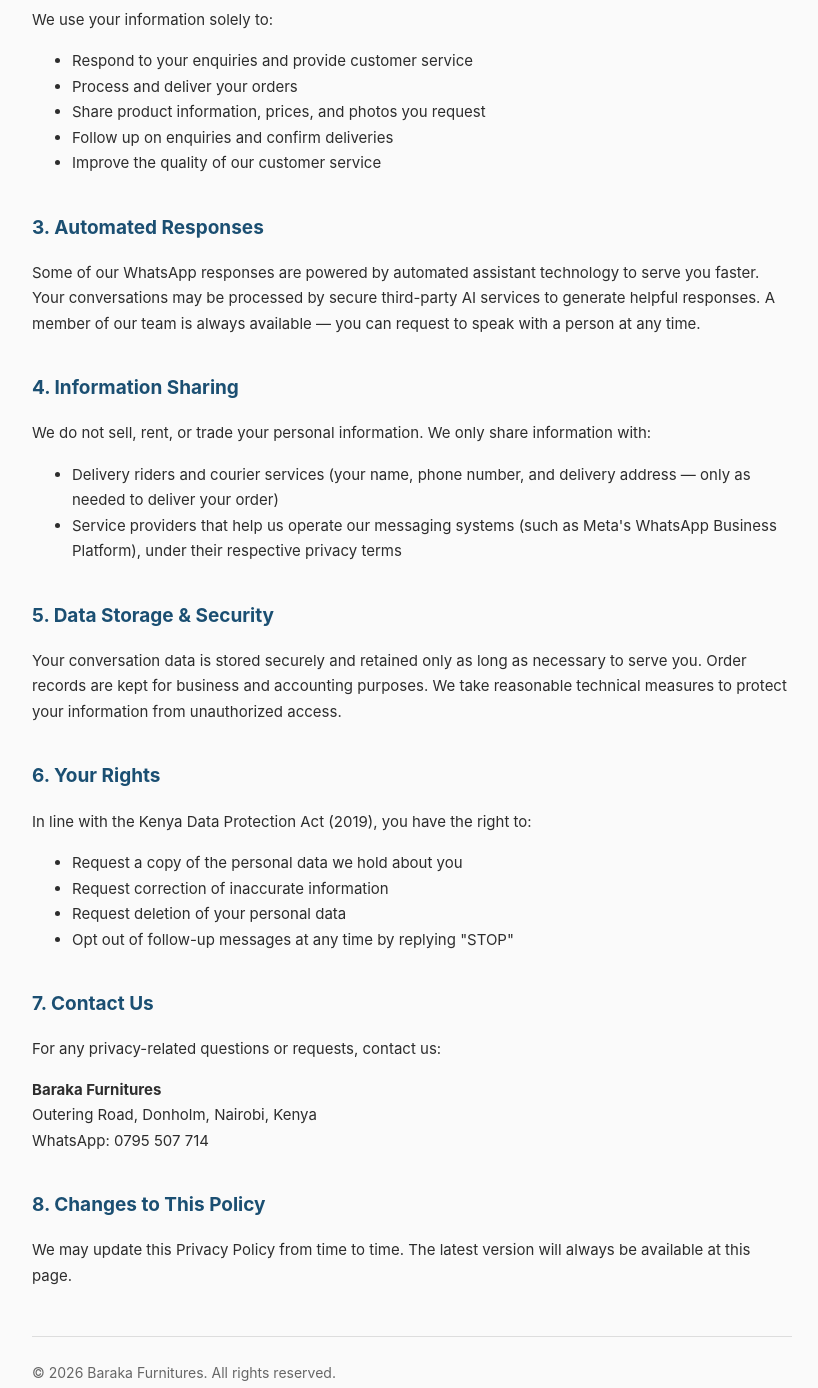
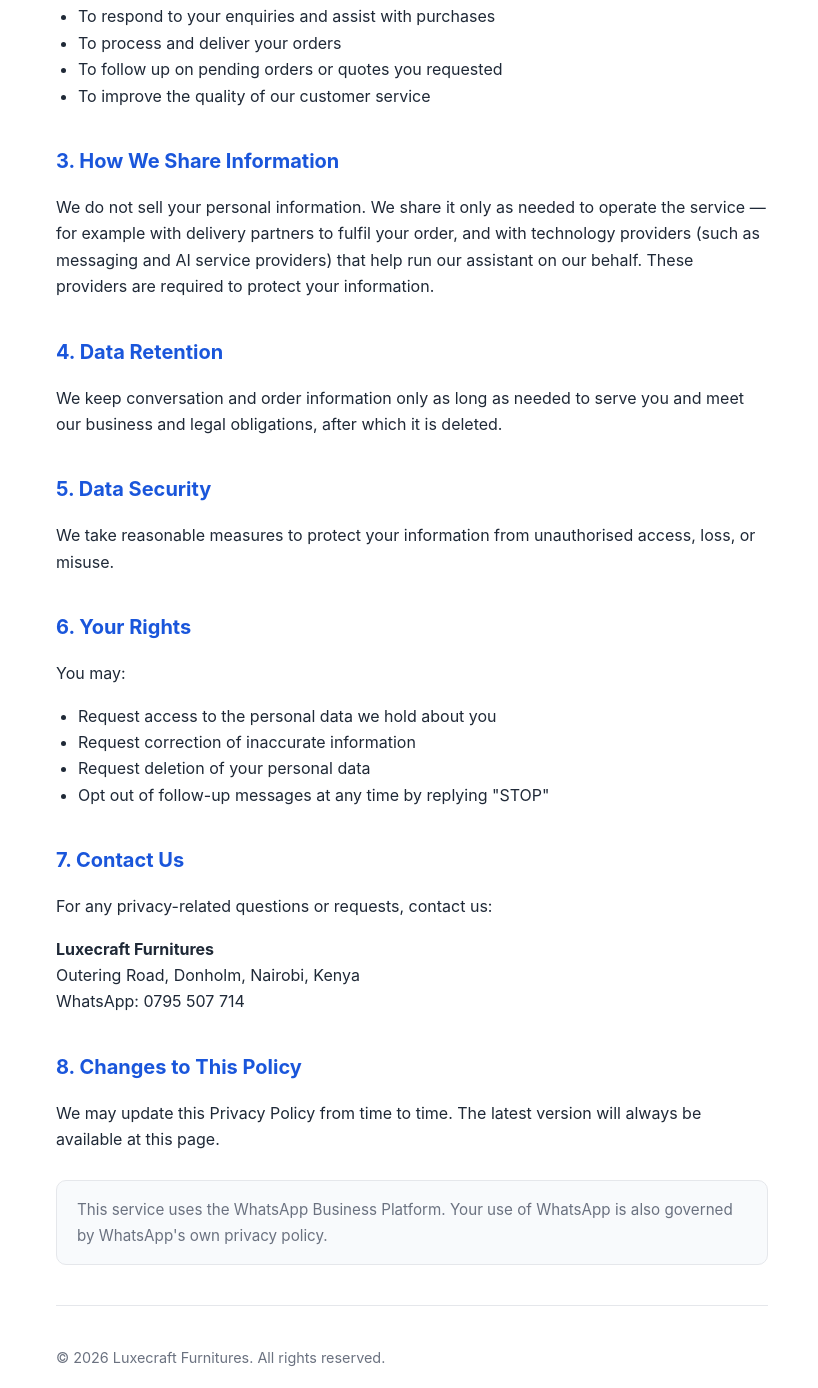
Before and after one commit to sethkisese709-a11y/baraka-privacy, a plain HTML site: page index.html in a window 1280 px wide. Shown: the part 583-1971 px from the top of the page, without its empty margins (228-1046 px from the left). Drawn offline with Linux system fonts and the light colour scheme.

Commit message:
Update index.html

```diff
--- a/index.html
+++ b/index.html
@@ -3,34 +3,36 @@
 <head>
 <meta charset="UTF-8">
 <meta name="viewport" content="width=device-width, initial-scale=1.0">
-<title>Privacy Policy — Baraka Furnitures</title>
+<title>Privacy Policy — Luxecraft Furnitures</title>
 <style>
+  :root { --blue:#1a56db; --ink:#1f2937; --muted:#6b7280; --line:#e5e7eb; }
+  * { box-sizing:border-box; }
   body {
-    font-family: -apple-system, BlinkMacSystemFont, 'Segoe UI', Roboto, Arial, sans-serif;
-    line-height: 1.7;
-    color: #2d2d2d;
-    max-width: 760px;
-    margin: 0 auto;
-    padding: 40px 24px 80px;
-    background: #fafafa;
+    font-family:-apple-system,BlinkMacSystemFont,"Segoe UI",Roboto,Helvetica,Arial,sans-serif;
+    color:var(--ink); line-height:1.65; max-width:760px; margin:0 auto;
+    padding:48px 24px 80px; background:#fff;
   }
-  h1 { color: #1B4F72; font-size: 28px; margin-bottom: 4px; }
-  .updated { color: #888; font-size: 14px; margin-bottom: 32px; }
-  h2 { color: #1B4F72; font-size: 19px; margin-top: 36px; }
-  p, li { font-size: 15px; }
-  .footer {
-    margin-top: 48px; padding-top: 24px; border-top: 1px solid #ddd;
-    font-size: 14px; color: #666;
+  h1 { color:var(--blue); font-size:2rem; margin:0 0 4px; }
+  h2 { color:var(--blue); font-size:1.25rem; margin:36px 0 8px; }
+  .updated { color:var(--muted); font-size:.9rem; margin-bottom:24px; }
+  p, li { font-size:1rem; }
+  ul { padding-left:22px; }
+  a { color:var(--blue); }
+  .box {
+    background:#f8fafc; border:1px solid var(--line); border-radius:10px;
+    padding:16px 20px; margin-top:28px; font-size:.95rem; color:var(--muted);
   }
-  a { color: #2E75B6; }
+  hr { border:none; border-top:1px solid var(--line); margin:40px 0; }
 </style>
 </head>
 <body>
+  <h1>Privacy Policy</h1>
+  <p class="updated">Luxecraft Furnitures · Last updated: June 2026</p>
 
-<h1>Privacy Policy</h1>
-<p class="updated">Baraka Furnitures — Last updated: June 2026</p>
-
-<p>Baraka Furnitures ("we", "our", "us") operates a furniture retail business based in Nairobi, Kenya. This Privacy Policy explains how we collect, use, and protect your information when you interact with us through WhatsApp, social media, or our other communication channels.</p>
+  <p>Luxecraft Furnitures ("we", "our", "us") operates a furniture retail business based
+  in Nairobi, Kenya. This Privacy Policy explains how we collect, use, and protect your
+  information when you interact with us through WhatsApp, social media, or our other
+  communication channels.</p>
 
   <h2>1. Information We Collect</h2>
   <p>When you contact us via WhatsApp or our advertising channels, we may collect:</p>
@@ -43,32 +45,31 @@
   </ul>
 
   <h2>2. How We Use Your Information</h2>
-<p>We use your information solely to:</p>
   <ul>
-  <li>Respond to your enquiries and provide customer service</li>
-  <li>Process and deliver your orders</li>
-  <li>Share product information, prices, and photos you request</li>
-  <li>Follow up on enquiries and confirm deliveries</li>
-  <li>Improve the quality of our customer service</li>
+    <li>To respond to your enquiries and assist with purchases</li>
+    <li>To process and deliver your orders</li>
+    <li>To follow up on pending orders or quotes you requested</li>
+    <li>To improve the quality of our customer service</li>
   </ul>
 
-<h2>3. Automated Responses</h2>
-<p>Some of our WhatsApp responses are powered by automated assistant technology to serve you faster. Your conversations may be processed by secure third-party AI services to generate helpful responses. A member of our team is always available — you can request to speak with a person at any time.</p>
+  <h2>3. How We Share Information</h2>
+  <p>We do not sell your personal information. We share it only as needed to operate the
+  service — for example with delivery partners to fulfil your order, and with technology
+  providers (such as messaging and AI service providers) that help run our assistant on
+  our behalf. These providers are required to protect your information.</p>
 
-<h2>4. Information Sharing</h2>
-<p>We do not sell, rent, or trade your personal information. We only share information with:</p>
-<ul>
-  <li>Delivery riders and courier services (your name, phone number, and delivery address — only as needed to deliver your order)</li>
-  <li>Service providers that help us operate our messaging systems (such as Meta's WhatsApp Business Platform), under their respective privacy terms</li>
-</ul>
+  <h2>4. Data Retention</h2>
+  <p>We keep conversation and order information only as long as needed to serve you and
+  meet our business and legal obligations, after which it is deleted.</p>
 
-<h2>5. Data Storage & Security</h2>
-<p>Your conversation data is stored securely and retained only as long as necessary to serve you. Order records are kept for business and accounting purposes. We take reasonable technical measures to protect your information from unauthorized access.</p>
+  <h2>5. Data Security</h2>
+  <p>We take reasonable measures to protect your information from unauthorised access,
+  loss, or misuse.</p>
 
   <h2>6. Your Rights</h2>
-<p>In line with the Kenya Data Protection Act (2019), you have the right to:</p>
+  <p>You may:</p>
   <ul>
-  <li>Request a copy of the personal data we hold about you</li>
+    <li>Request access to the personal data we hold about you</li>
     <li>Request correction of inaccurate information</li>
     <li>Request deletion of your personal data</li>
     <li>Opt out of follow-up messages at any time by replying "STOP"</li>
@@ -77,18 +78,20 @@
   <h2>7. Contact Us</h2>
   <p>For any privacy-related questions or requests, contact us:</p>
   <p>
-  <strong>Baraka Furnitures</strong><br>
+  <strong>Luxecraft Furnitures</strong><br>
   Outering Road, Donholm, Nairobi, Kenya<br>
-  WhatsApp: 0795 507 714
-</p>
+  WhatsApp: 0795 507 714</p>
 
   <h2>8. Changes to This Policy</h2>
-<p>We may update this Privacy Policy from time to time. The latest version will always be available at this page.</p>
+  <p>We may update this Privacy Policy from time to time. The latest version will always
+  be available at this page.</p>
 
-<div class="footer">
-  © 2026 Baraka Furnitures. All rights reserved.
+  <div class="box">
+    This service uses the WhatsApp Business Platform. Your use of WhatsApp is also
+    governed by WhatsApp's own privacy policy.
   </div>
 
+  <hr>
+  <p class="updated">© 2026 Luxecraft Furnitures. All rights reserved.</p>
 </body>
 </html>
-<!-- v2 -->
```
Lines whose indentation alone changed are shown as unchanged.
